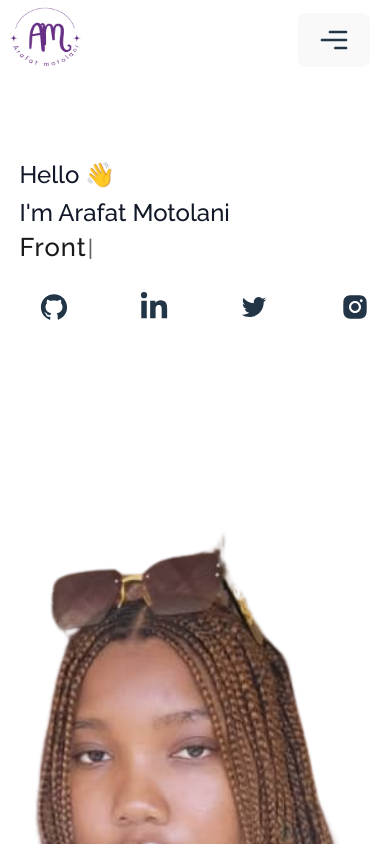
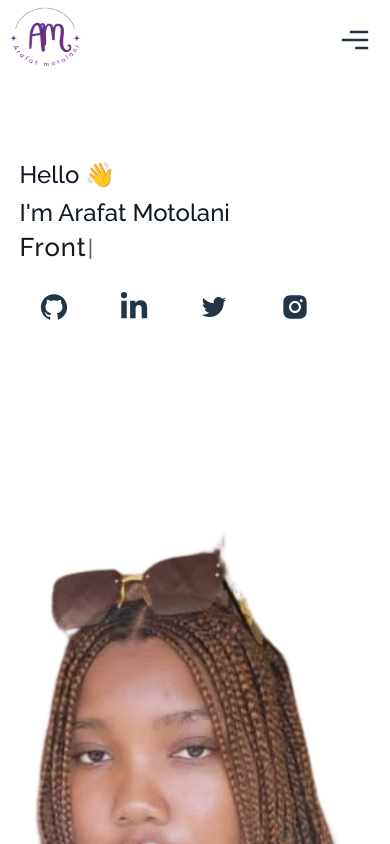
Before and after one commit to Arafat002/Portfolio-Arafat, a React (Vite) app: page / in a window 390 px wide. Shown: the top 844 px of the page. Built offline with nearby package versions, Linux system fonts and the light colour scheme.

Commit message:
correction

```diff
--- a/src/pages/header.jsx
+++ b/src/pages/header.jsx
@@ -137,7 +137,7 @@ const Header = () => {
         {" "}
         {/* Show on small screens */}
         <button
-          className="mr-5 block hover:text-gray-900 focus:outline-none"
+          className="block text-gray bg-white border-none focus:outline-none"
           onClick={toggleMobileMenu}
         >
           <CgMenuRight size={32} />
--- a/src/pages/home.jsx
+++ b/src/pages/home.jsx
@@ -30,7 +30,7 @@ function Home() {
           </h2>
           <TypewriterText />
 
-          <div className="mt-4 flex gap-8 lg:gap-0">
+          <div className="mt-4 flex gap-3 lg:gap-0">
             {socialMedia.map((data, index) => {
               const IconComponent = socialMediaIcons[data.icon];
               return (
```
